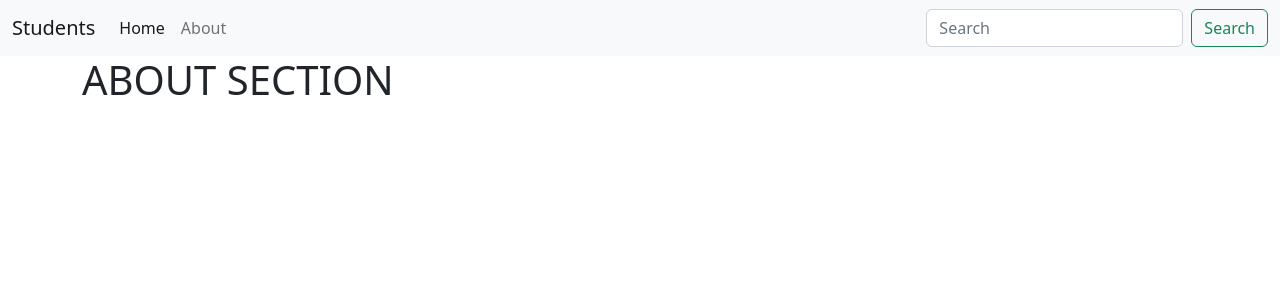
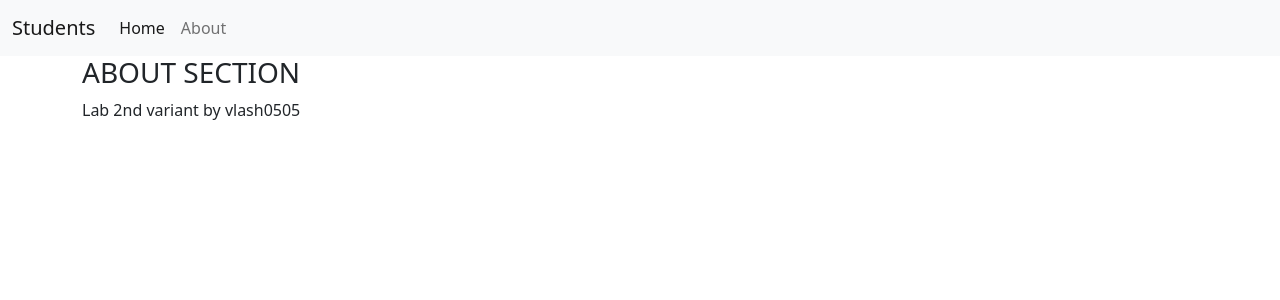
Before and after one commit to vlash0505/ruby-university-course, a Rails app: page /home/about in a window 1280 px wide. Shown: the top 300 px of the page. Run offline with Rails 7, Linux system fonts and the light colour scheme; some libraries are stand-ins or nearby versions.

Commit message:
[Lab7] refactor

```diff
--- a/Lab7/students/app/views/home/_header.html.erb
+++ b/Lab7/students/app/views/home/_header.html.erb
@@ -14,10 +14,6 @@
           <%= link_to 'About', home_about_path, class:"nav-link" %>
         </li>
       </ul>
-      <form class="d-flex" role="search">
-        <input class="form-control me-2" type="search" placeholder="Search" aria-label="Search">
-        <button class="btn btn-outline-success" type="submit">Search</button>
-      </form>
     </div>
   </div>
 </nav>
--- a/Lab7/students/app/views/home/about.html.erb
+++ b/Lab7/students/app/views/home/about.html.erb
@@ -1 +1,2 @@
-<h1>ABOUT SECTION</h1>
+<h3>ABOUT SECTION</h3>
+<p>Lab 2nd variant by vlash0505</p>
--- a/Lab7/students/config/routes.rb
+++ b/Lab7/students/config/routes.rb
@@ -1,7 +1,7 @@
 Rails.application.routes.draw do
   resources :students
   #get 'home/index'
-  root 'home#index'
+  root 'students#index'
 
   get 'home/about'
   # Define your application routes per the DSL in https://guides.rubyonrails.org/routing.html
```
Also changed, not shown: Lab7/students/Gemfile, 1 other file.
